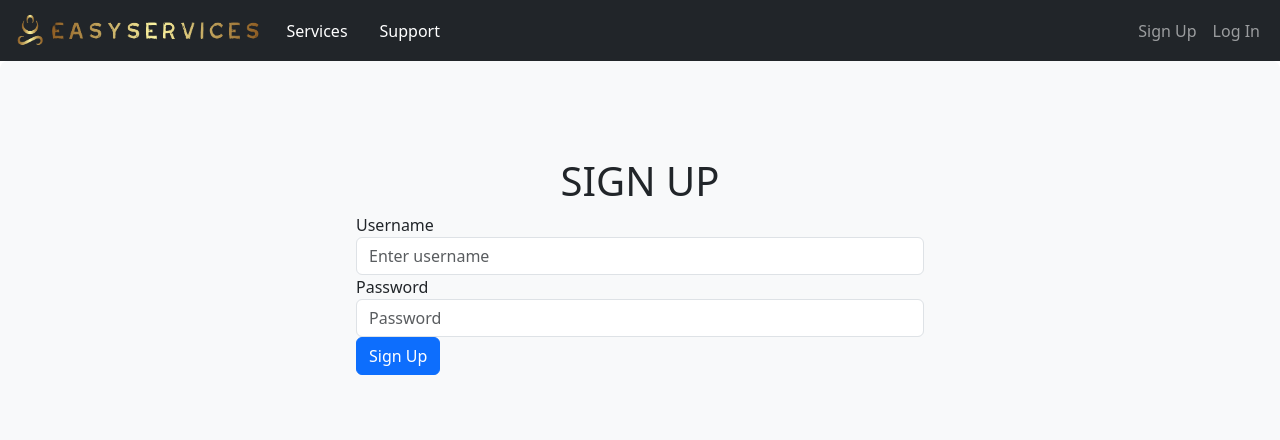
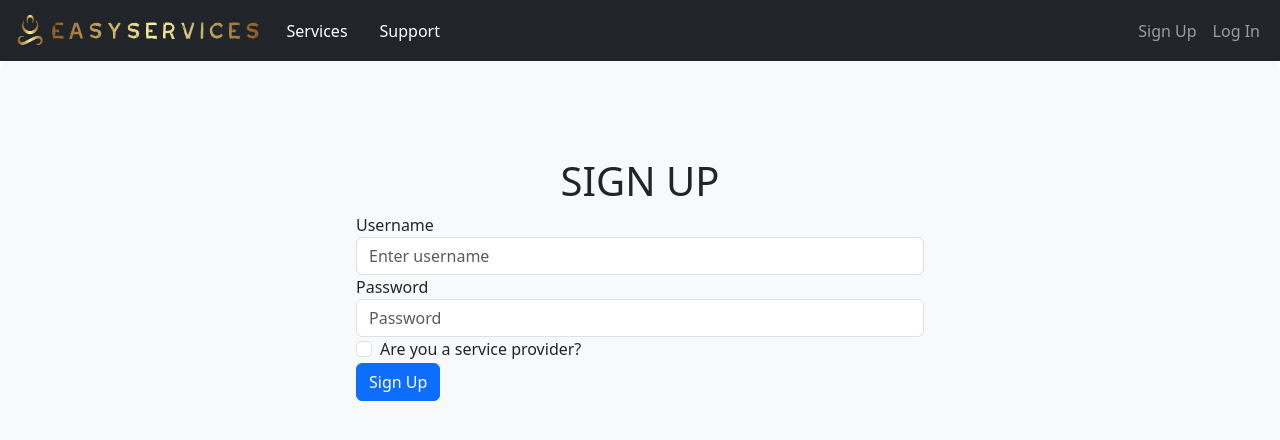
Before and after one commit to isupreetk/EasyServices-client, a React (Create React App) app: page /signUp in a window 1280 px wide. Shown: the top 440 px of the page. Built offline with nearby package versions, Linux system fonts and the light colour scheme; no server answers.

Commit message:
changes to login and sign up

```diff
--- a/src/pages/LoginPage/LoginPage.jsx
+++ b/src/pages/LoginPage/LoginPage.jsx
@@ -86,16 +86,6 @@ function LoginPage({ setUserLogin }) {
                   placeholder="Password"
                 />
               </div>
-              <div className="form-group form-check">
-                <input
-                  type="checkbox"
-                  className="form-check-input"
-                  id="checkbox"
-                />
-                <label className="form-check-label" htmlFor="checkbox">
-                  Keep me signed in
-                </label>
-              </div>
               <button type="submit" className="btn btn-primary">
                 Sign In
               </button>
--- a/src/pages/SignUpPage/SignUpPage.jsx
+++ b/src/pages/SignUpPage/SignUpPage.jsx
@@ -9,13 +9,22 @@ function SignUpPage() {
    */
   const handleLogin = (event) => {
     event.preventDefault();
+
+    if (event.target.checkbox.checked) {
+      event.target.checkbox.value = true;
+    } else {
+      event.target.checkbox.value = false;
+    }
+
     console.log(event.target.username.value);
     console.log(event.target.password.value);
+    console.log(event.target.checkbox.value);
 
     axios
       .post(`${api_URL}/signUp`, {
         username: event.target.username.value,
         password: event.target.password.value,
+        service_provider: event.target.checkbox.value,
       })
       .then((response) => {
         alert("Sign Up Successful! Please proceed to login! ");
@@ -49,6 +58,19 @@ function SignUpPage() {
                 placeholder="Password"
               />
             </div>
+
+            <div className="form-group form-check">
+              <input
+                type="checkbox"
+                className="form-check-input"
+                id="checkbox"
+                value="false"
+              />
+              <label className="form-check-label" htmlFor="checkbox">
+                Are you a service provider?
+              </label>
+            </div>
+
             <button type="submit" className="btn btn-primary">
               Sign Up
             </button>
```
